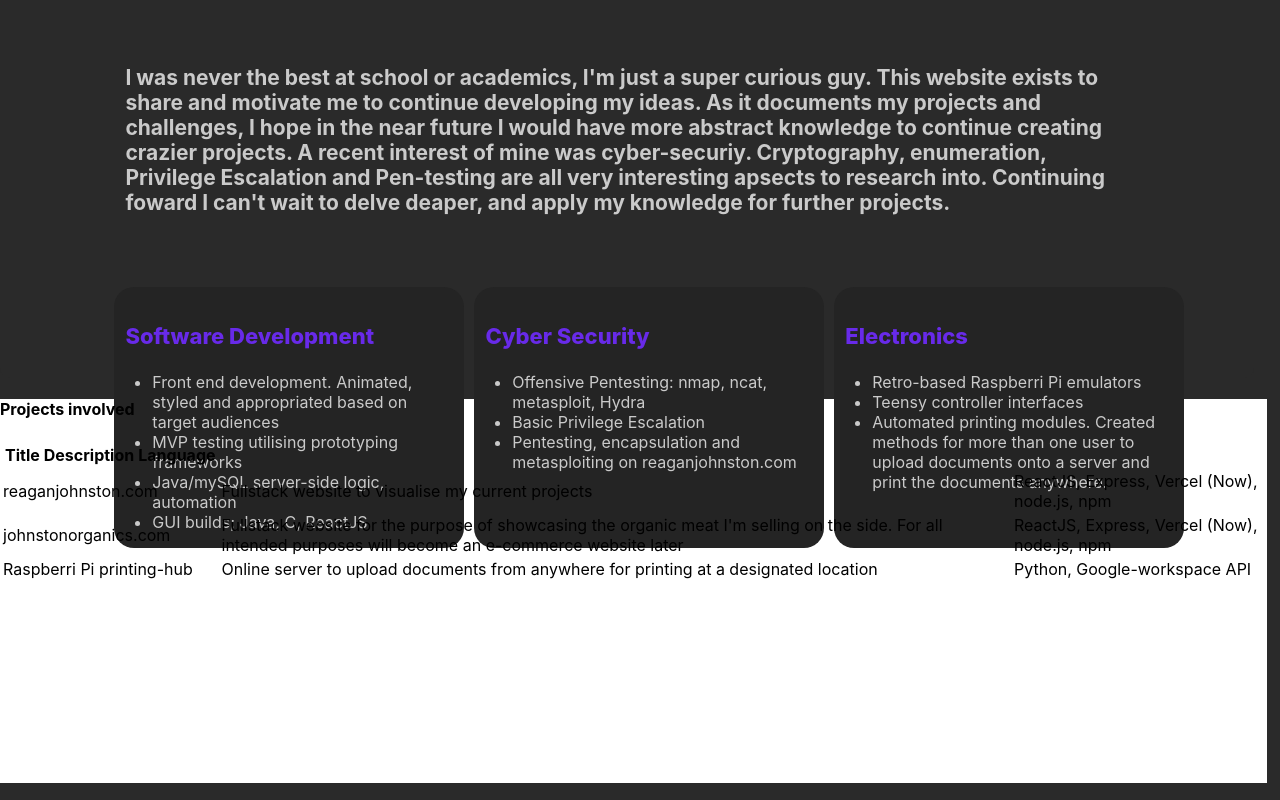
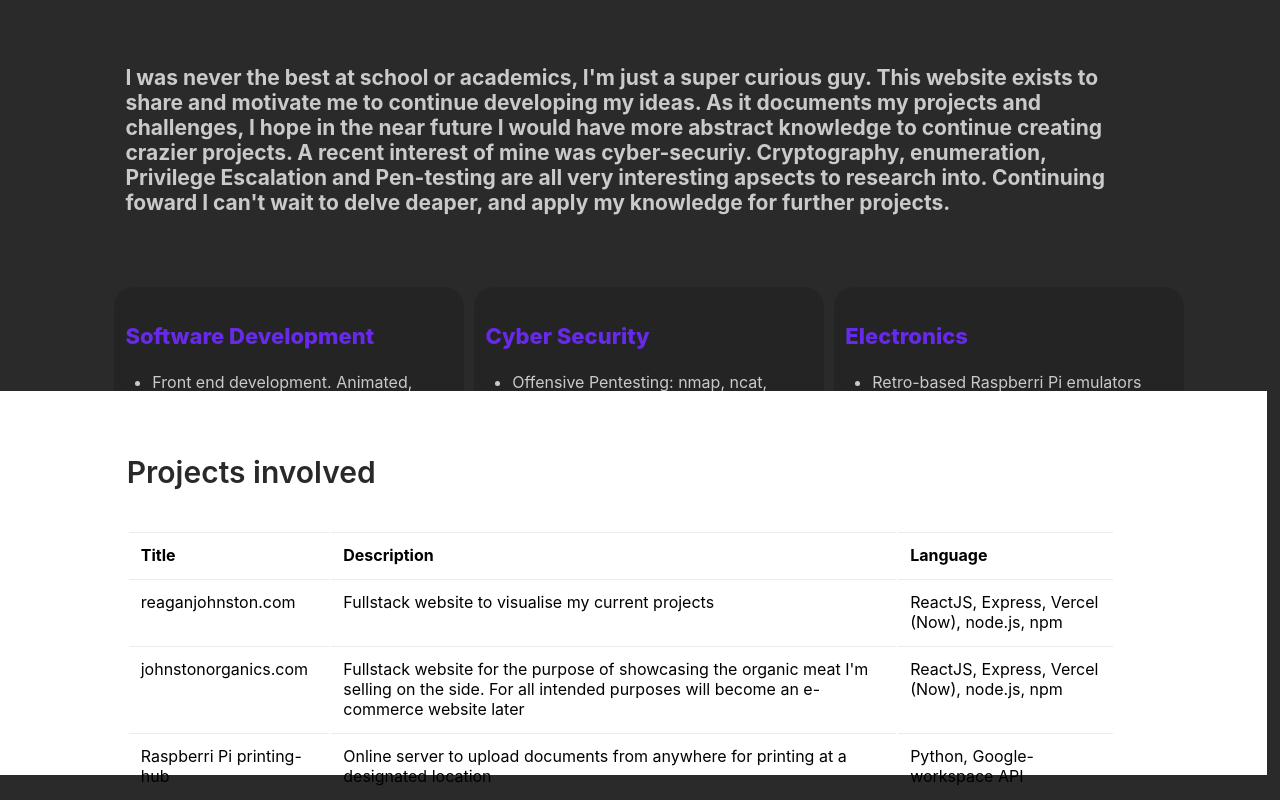
Before and after one commit to ReaganJohnston/Deprecent-portfolio, a React (Create React App) app in the folder portfolio/: page / in a window 1280 px wide. Shown: the part 843-1643 px from the top of the page. Built offline with nearby package versions, Linux system fonts and the light colour scheme.

Commit message:
Finished Projects section 1

```diff
--- a/portfolio/src/assets/css/homepage.css
+++ b/portfolio/src/assets/css/homepage.css
@@ -11,6 +11,7 @@
   background-color: #2a2a2a;
   border-radius: 10px 10px 10px 10px;
   padding-top: 5%;
+
 }
 .card-description-header{
   transition: 0.3s;
@@ -99,8 +100,35 @@
 }
 
 /* --------------
-Projects section
+Projects Section
 -------------- */
 .bodyProjects{
   background-color: white;
+  margin-top: 1%;
+  position: absolute;
 }
+
+.projectsHeader{
+  margin-left: 10%;
+  margin-top: 5%;
+}
+
+.projectsHeader H4{
+  color: #292929;
+  font-size: 30px;
+  text-align: left;
+  font-weight: 600;
+}
+
+.table{
+  margin-left: 10%;
+  width: 78%;
+}
+
+.table th, .table td{
+  border-collapse: collapse;
+  padding: .75rem;
+  vertical-align: top;
+  border-top: 1px solid #e9ecef;
+  text-align: left;
+}
--- a/portfolio/src/pages/projects.js
+++ b/portfolio/src/pages/projects.js
@@ -21,13 +21,12 @@
             <h4>Projects involved</h4>
           </div>
           <table class="table">
-            <thread>
               <tr>
                 <th>Title</th>
                 <th>Description</th>
                 <th>Language</th>
               </tr>
-            </thread>
+            <tbody>
               <tr>
                 <td>reaganjohnston.com</td>
                 <td>Fullstack website to visualise my current projects</td>
@@ -47,7 +46,7 @@
                 <td>Online server to upload documents from anywhere for printing at a designated location</td>
                 <td>Python, Google-workspace API</td>
               </tr>
-
+            </tbody>
           </table>
         </div>
     </div>
```
Lines whose indentation alone changed are shown as unchanged.
